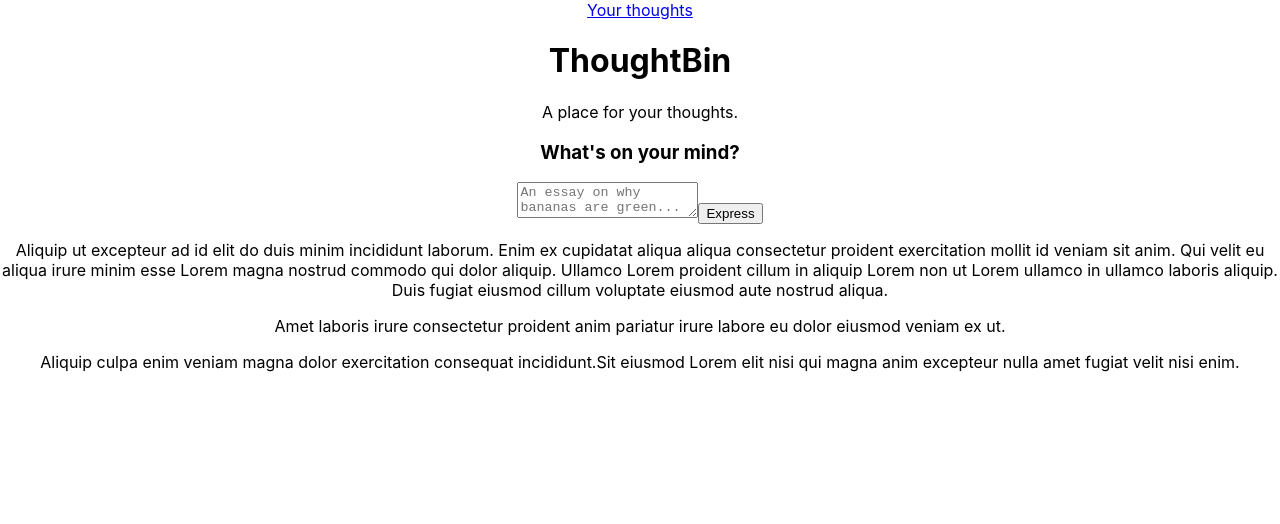
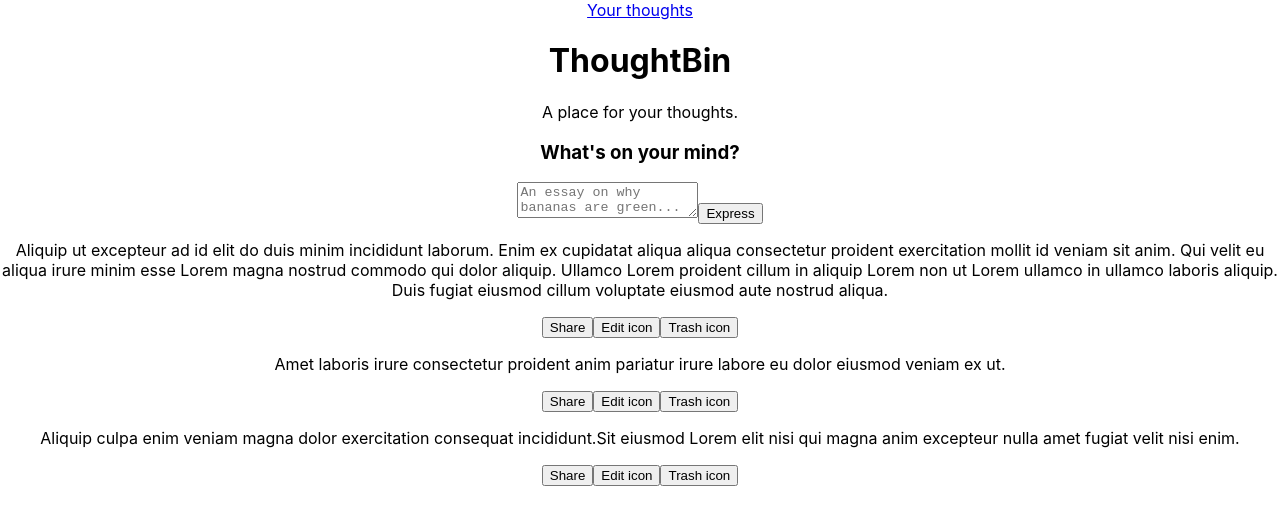
Before and after one commit to dannydi12/thoughtbin-client, a React (Create React App) app: page /thoughts in a window 1280 px wide. Shown: the top 524 px of the page. Built offline with nearby package versions, Linux system fonts and the light colour scheme.

Commit message:
added edit mock functionality

```diff
--- a/src/ThoughtCard/ThoughtCard.js
+++ b/src/ThoughtCard/ThoughtCard.js
@@ -1,10 +1,17 @@
-import React from 'react';
+import React, { useState } from 'react';
+import ThoughtForm from '../ThoughtForm/ThoughtForm'
 import './ThoughtCard.css';
 
 function ThoughtCard(props) {
+  const [isEditing, setIsEditing] = useState(false)
   return (
     <div>
-      <p>{props.content}</p>
+      {isEditing ? <ThoughtForm content={props.content} /> : <p>{props.content}</p>}
+      <div>
+        <button>Share</button>
+        <button onClick={() => setIsEditing(true)}>Edit icon</button>
+        <button>Trash icon</button>
+      </div>
     </div>
   )
 }
```
